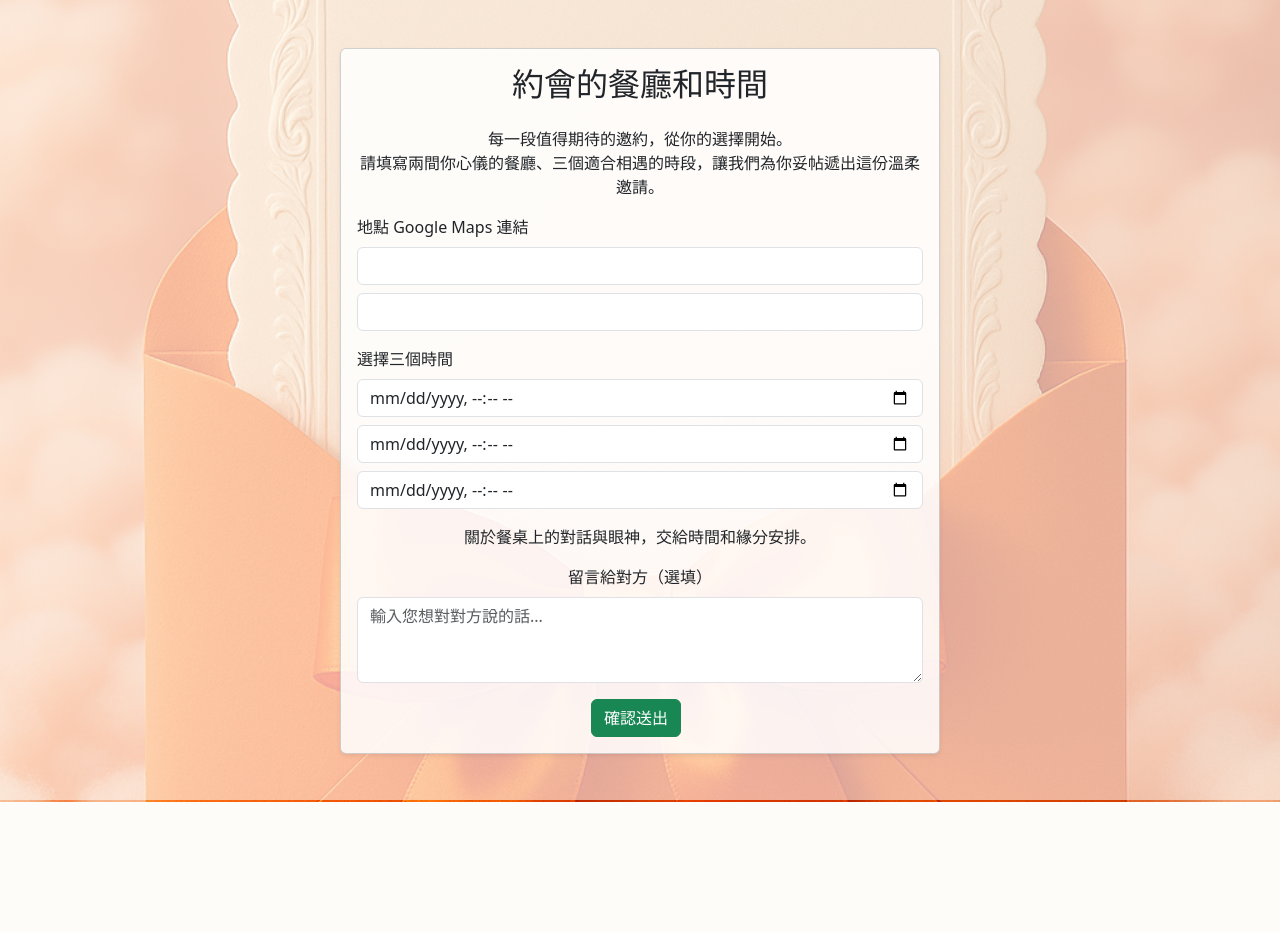
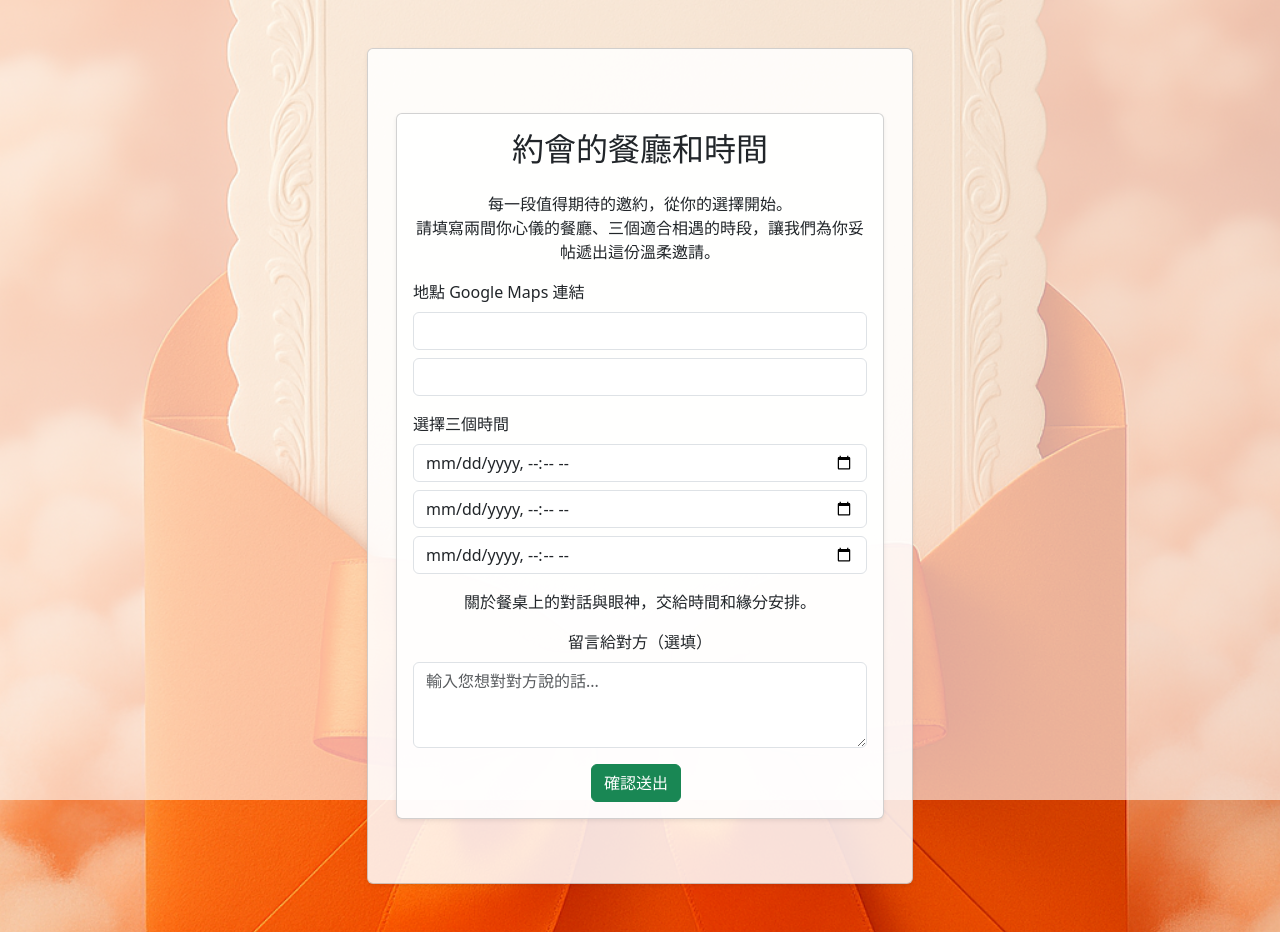
Before and after one commit to citylovecommunity/linebot, a Flask app: page /rest_r1 in a window 1280 px wide. Before the commit the page ends 802 px from the top, so only its background shows below. Run offline with Flask 3, Linux system fonts and the light colour scheme; some libraries are stand-ins or nearby versions.

Commit message:
change the container render

```diff
--- a/form_app/app.py
+++ b/form_app/app.py
@@ -9,6 +9,7 @@ from psycopg.rows import dict_row
 app = Flask(__name__)
 app.secret_key = os.getenv('secret_key')
 DB = os.getenv('DB')
+DEPLOYMENT = os.getenv('FLASK_DEP')
 
 
 def get_db():
@@ -70,20 +71,20 @@ def change_state(current_state,
                  new_state,
                  matching_id,
                  conn=None,
-                 commit=True,
-                 production=True):
-    if not conn:
-        conn = get_db()
-    # check state，如果有人不在正確的state，本次操作取消
-    if (current_state != correct_state) and (production):
-        raise ValueError('狀態錯誤❌')
+                 commit=True):
+    if DEPLOYMENT:
+        if not conn:
+            conn = get_db()
+        # check state，如果有人不在正確的state，本次操作取消
+        if current_state != correct_state:
+            raise ValueError('狀態錯誤❌')
 
-    with conn.cursor() as curr:
-        stmt = "update matching set current_state = %s where id=%s;"
-        curr.execute(
-            stmt, (new_state, matching_id))
-    if commit:
-        conn.commit()
+        with conn.cursor() as curr:
+            stmt = "update matching set current_state = %s where id=%s;"
+            curr.execute(
+                stmt, (new_state, matching_id))
+        if commit:
+            conn.commit()
 
 
 def store_confirm_data(confirm_data, matching_id, conn=None, commit=True):
--- a/form_app/templates/base.html
+++ b/form_app/templates/base.html
@@ -10,7 +10,19 @@
 
 <body>
     <div class="bg-overlay"></div>
-    {% block content %}{% endblock %}
+
+    <div class="container py-5 container-wrapper">
+        <div class="row justify-content-center">
+            <div class="col-12 col-sm-10 col-md-8 col-lg-6">
+                <div class="card shadow-sm">
+                    <div class="card-body text-center">
+                        {% block content %}{% endblock %}
+                    </div>
+                </div>
+            </div>
+        </div>
+    </div>
+
 </body>
 
 </html>
```
Also changed, not shown: form_app/templates/confirm.html (+5 -11 lines).
